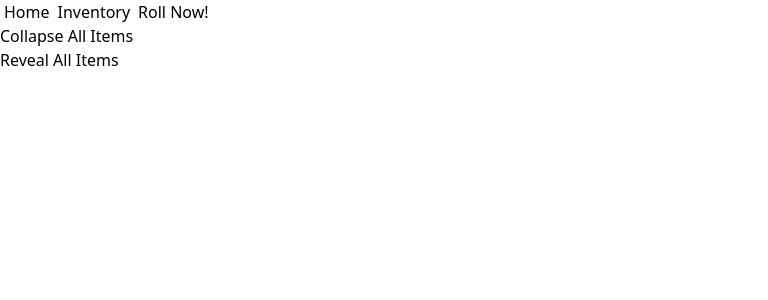
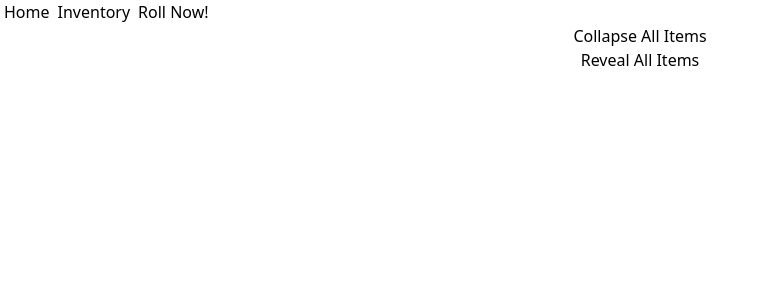
Before and after one commit to susheepls/GachaGear-WIP, a React (Vite) app in the folder frontend/: page /1/inventory in a window 1280 px wide. Shown: the top 300 px of the page, without its empty margins (0-768 px from the left). Built offline with nearby package versions, Linux system fonts and the light colour scheme.

Commit message:
fix: add stlying so items are in the middle of the screen

```diff
--- a/frontend/src/pages/GachaRoll.tsx
+++ b/frontend/src/pages/GachaRoll.tsx
@@ -22,8 +22,8 @@ const GachaRoll = () => {
             </div>
         </div>
       ) : (
-        <div className='flex-col'>
-          <div id='newItem' className='align-middle'>
+        <div>
+          <div id='newItem' className='flex flex-col text-center'>
             <div>
               {String(newItem.name.name)}
             </div>
--- a/frontend/src/pages/Inventory.tsx
+++ b/frontend/src/pages/Inventory.tsx
@@ -37,6 +37,9 @@ const Inventory = () => {
     const showAll = () => {
         const substatDivs = document.querySelectorAll('[id*="substats"]');
         substatDivs.forEach((element) => element.classList.remove('hidden'));
+        substatDivs.forEach((element) => element.classList.add('flex'));
+        substatDivs.forEach((element) => element.classList.add('flex-col'));
+        substatDivs.forEach((element) => element.classList.add('text-center'));
     }
 
     //return a div for each item
@@ -44,10 +47,10 @@ const Inventory = () => {
         if(!items) return;
         return items.map((item, index) =>
             <div key={index}>
-                <div id={`${index}`} onClick={(event) => handleVisibility(event)}>
+                <div id={`${index}`} className='px-1' onClick={(event) => handleVisibility(event)}>
                     {item.name.name}
                 </div>
-                <div>
+                <div className='px-1'>
                     {item.level}
                 </div>
                 <div id={`substats${index}`} className='hidden bg-slate-400'>
@@ -82,16 +85,16 @@ const Inventory = () => {
     }
 
     return (
-        <div>
+        <div className='flex flex-col'>
             <div>
                 {allItemNamesDiv()}
             </div>
-            <div>
+            <div className='text-center'>
                 <button onClick={()=>hideAll()}>
                     Collapse All Items
                 </button>
             </div>
-            <div>
+            <div className='text-center'>
                 <button onClick={()=>showAll()}>
                     Reveal All Items
                 </button>
```
